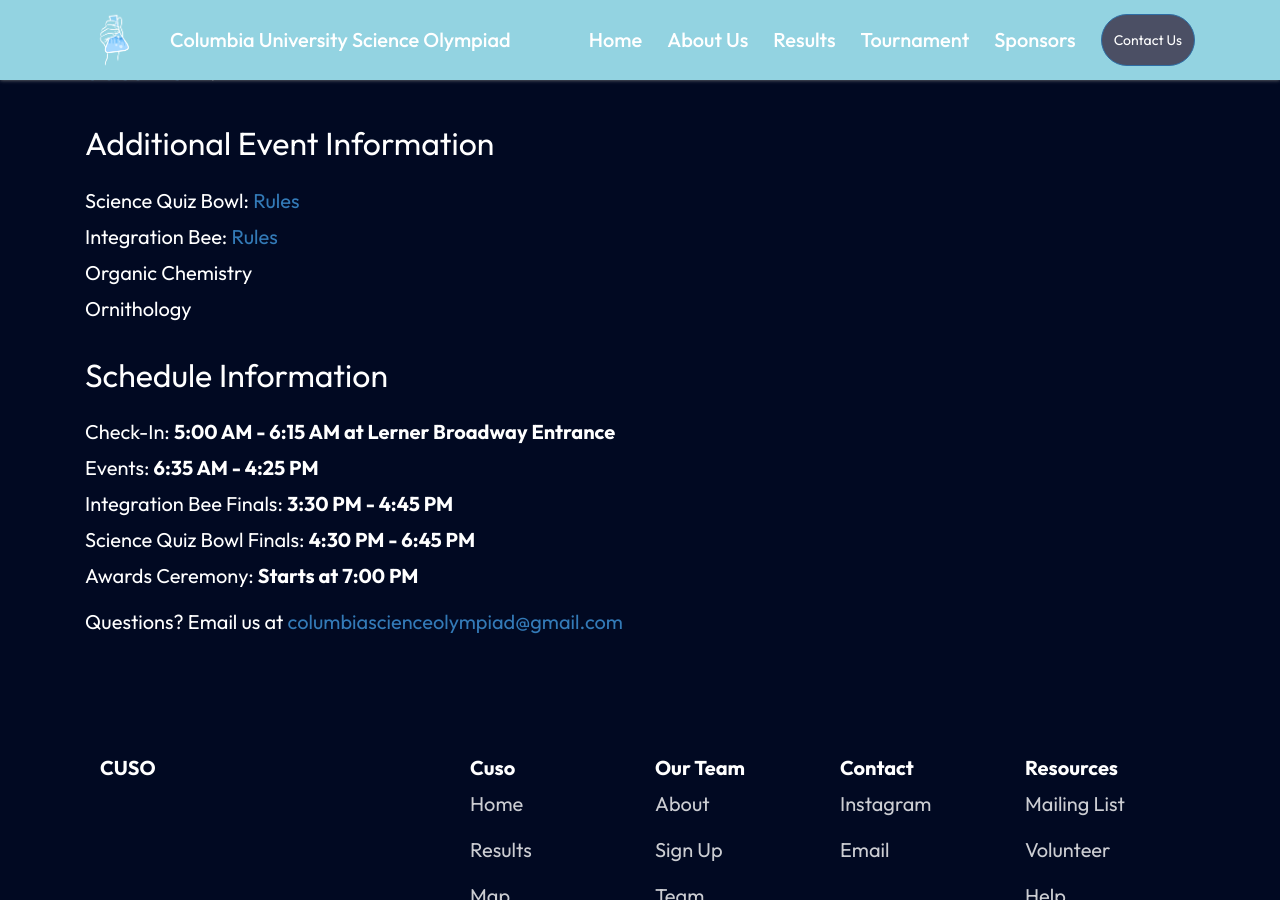
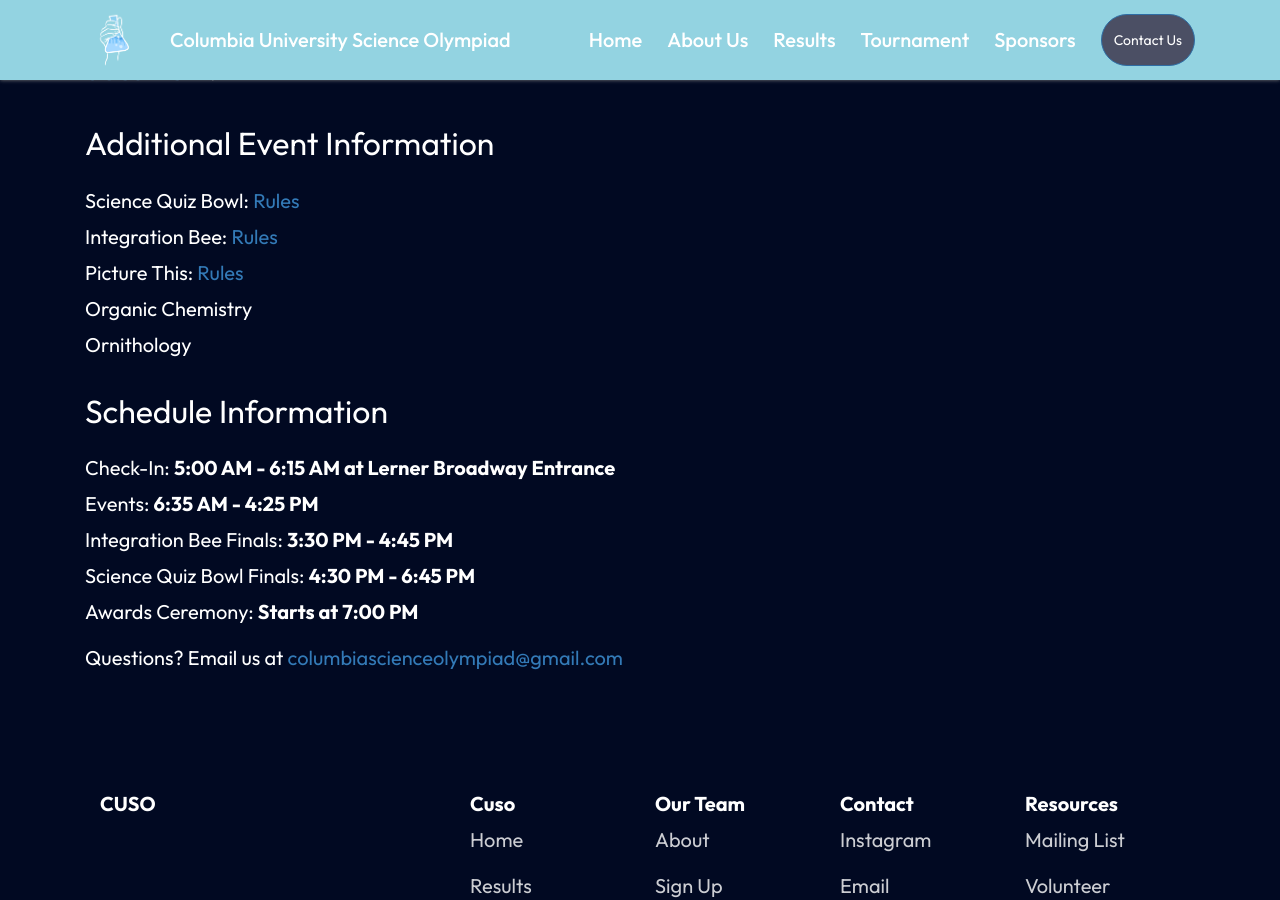
Before and after one commit to columbia-science-olympiad/columbia-science-olympiad.github.io, a Jekyll site: the page built from tournament.md, in a window 1280 px wide and 900 px high, scrolled down 712 px. Built offline with Jekyll 4.4.1, drawn with Linux system fonts in a browser that asks for light colours; nearby versions of some CDN libraries.

Commit message:
Picture this rules

```diff
--- a/tournament.md
+++ b/tournament.md
@@ -28,6 +28,7 @@
 
 -   Science Quiz Bowl: [Rules](https://docs.google.com/document/d/1AMyyomrl9rs31zMDHXFkZFL5hSqFel8wzteqUA18gks/edit?usp=sharing)
 -   Integration Bee: [Rules](https://docs.google.com/document/d/1JTgPZNBiN1-SBNWM7BRX6KSeXLhFl2MtFFORlw6Lnts/edit?usp=sharing)
+-   Picture This: [Rules](https://drive.google.com/file/d/1bNAUg6Pu71QjwPrnPGSYM5L-LyUN0ubo/view?usp=sharing)
 -   Organic Chemistry
 -   Ornithology
 
```
